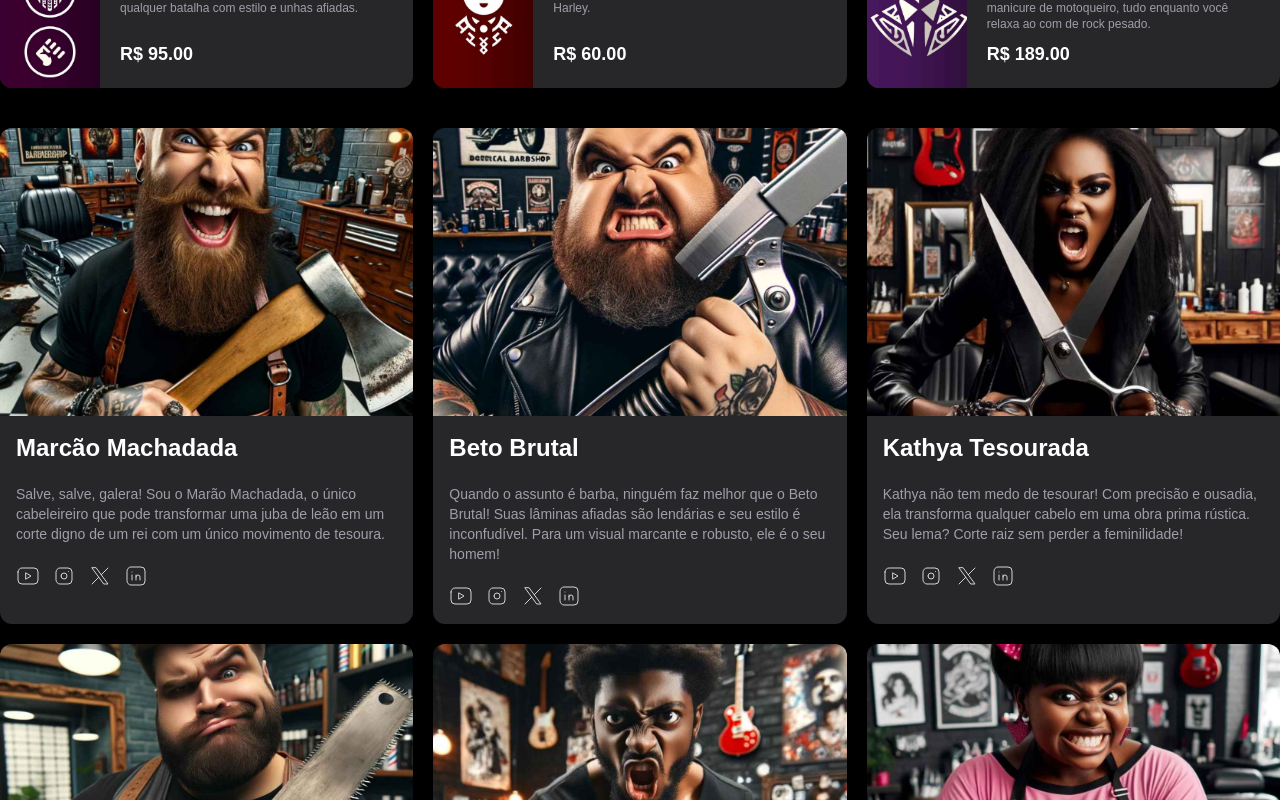
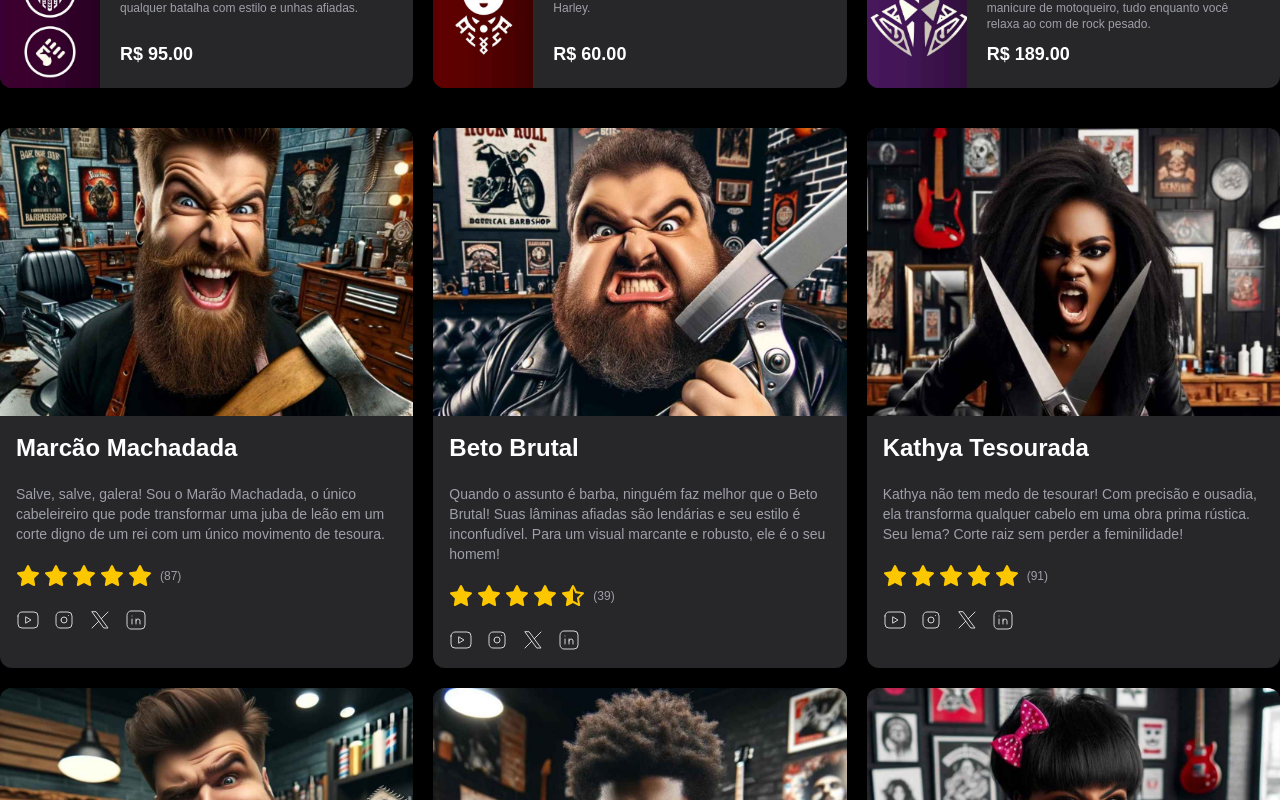
Before and after one commit to EduCarmo/Projeto-Barbearia, a Next.js app: page / in a window 1280 px wide. Shown: the part 400-1200 px from the top of the page. Built offline with nearby package versions, Linux system fonts and the light colour scheme.

Commit message:
incluindo o campo de avaliação

```diff
--- a/src/components/profissional/ItemProfissional.tsx
+++ b/src/components/profissional/ItemProfissional.tsx
@@ -1,4 +1,5 @@
 import Profissional from "@/core/profissional/Profissional";
+import Avaliacao from "@/shared/Avaliacao";
 import {
   IconBrandInstagram,
   IconBrandLinkedin,
@@ -21,12 +22,14 @@ export default function ItemProfissional(props: ItemProfissionalProps) {
           src={profissional.imagemURL}
           fill
           alt={profissional.nome}
-          className="object-cover"
+          className="object-cover object-top"
         />
       </div>
       <div className="flex flex-col p-4 gap-5">
         <span className="text-2xl font-black">{profissional.nome}</span>
         <span className="text-sm text-zinc-400">{profissional.descricao}</span>
+
+        <Avaliacao nota={profissional.avaliacao} quantidade={profissional.qtdAvaliacoes}/>
 
         <div className="flex gap-3 text-zinc-300">
           <IconBrandYoutube stroke={1} />
--- a/src/data/contants/Profissional.ts
+++ b/src/data/contants/Profissional.ts
@@ -16,7 +16,7 @@ const profissionais: Profissional[] = [
     descricao:
       "Quando o assunto é barba, ninguém faz melhor que o Beto Brutal! Suas lâminas afiadas são lendárias e seu estilo é inconfudível. Para um visual marcante e robusto, ele é o seu homem!",
     imagemURL: "/profissionais/profissional-2.jpg",
-    avaliacao: 5,
+    avaliacao: 4.5,
     qtdAvaliacoes: 39,
   },
   {
@@ -34,7 +34,7 @@ const profissionais: Profissional[] = [
     descricao:
       "Sérgio é conhecido por sua técnica impecável e estilo único. Com sua serra (ou melhor, tesoura) em mãos, ele cria visuais que impressionam. Barba bem feita é com ele memso.",
     imagemURL: "/profissionais/profissional-4.jpg",
-    avaliacao: 5,
+    avaliacao: 4.5,
     qtdAvaliacoes: 29,
   },
   {
@@ -43,7 +43,7 @@ const profissionais: Profissional[] = [
     descricao:
       "Para aqueles que preferem um look mais rente, Rafa é o especialista! Sua máquina raspa tudo com precisão, deixando um acabamento perfeito. Raspar é a sua arte!",
     imagemURL: "/profissionais/profissional-5.jpg",
-    avaliacao: 5,
+    avaliacao: 4.5,
     qtdAvaliacoes: 44,
   },
   {
--- /dev/null
+++ b/src/shared/Avaliacao.tsx
@@ -0,0 +1,33 @@
+import {
+  IconStar,
+  IconStarFilled,
+  IconStarHalfFilled,
+} from "@tabler/icons-react";
+
+export interface AvaliacaoProps {
+  nota: number;
+  quantidade: number;
+}
+
+export default function Avaliacao(props: AvaliacaoProps) {
+  const { nota, quantidade } = props;
+
+  const estrelas = Array.from({ length: 5 }, (_, index) => {
+    const valor = index + 1;
+
+    if (nota >= valor) {
+      return <IconStarFilled key={index} stroke={18} />;
+    } else if (nota > valor - 1) {
+      return <IconStarHalfFilled key={index} stroke={18} />;
+    } else {
+      return <IconStarFilled key={index} stroke={18} />;
+    }
+  });
+
+  return (
+    <div className="flex items-center gap-2">
+      <div className="flex gap-1 text-yellow-400">{estrelas}</div>
+      <span className="text-xs text-zinc-400">({quantidade})</span>
+    </div>
+  );
+}
```
